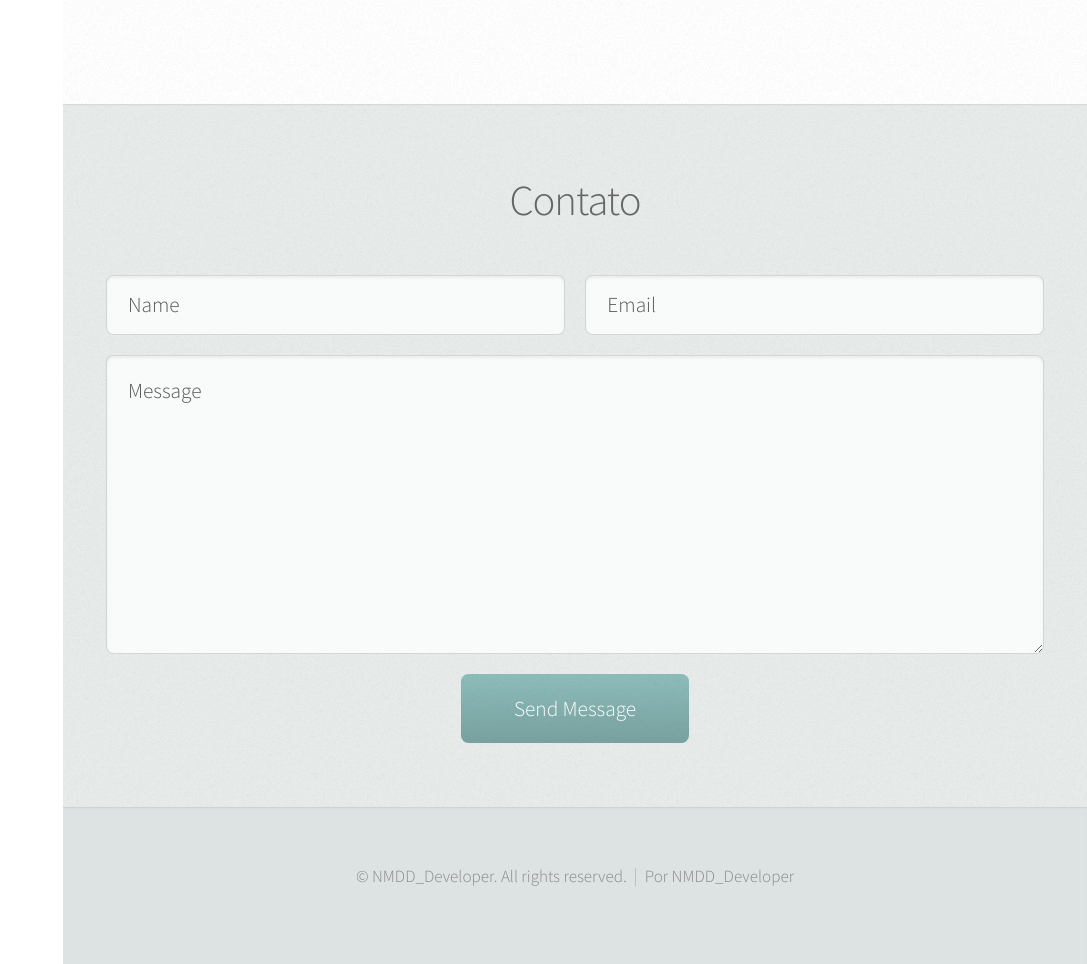
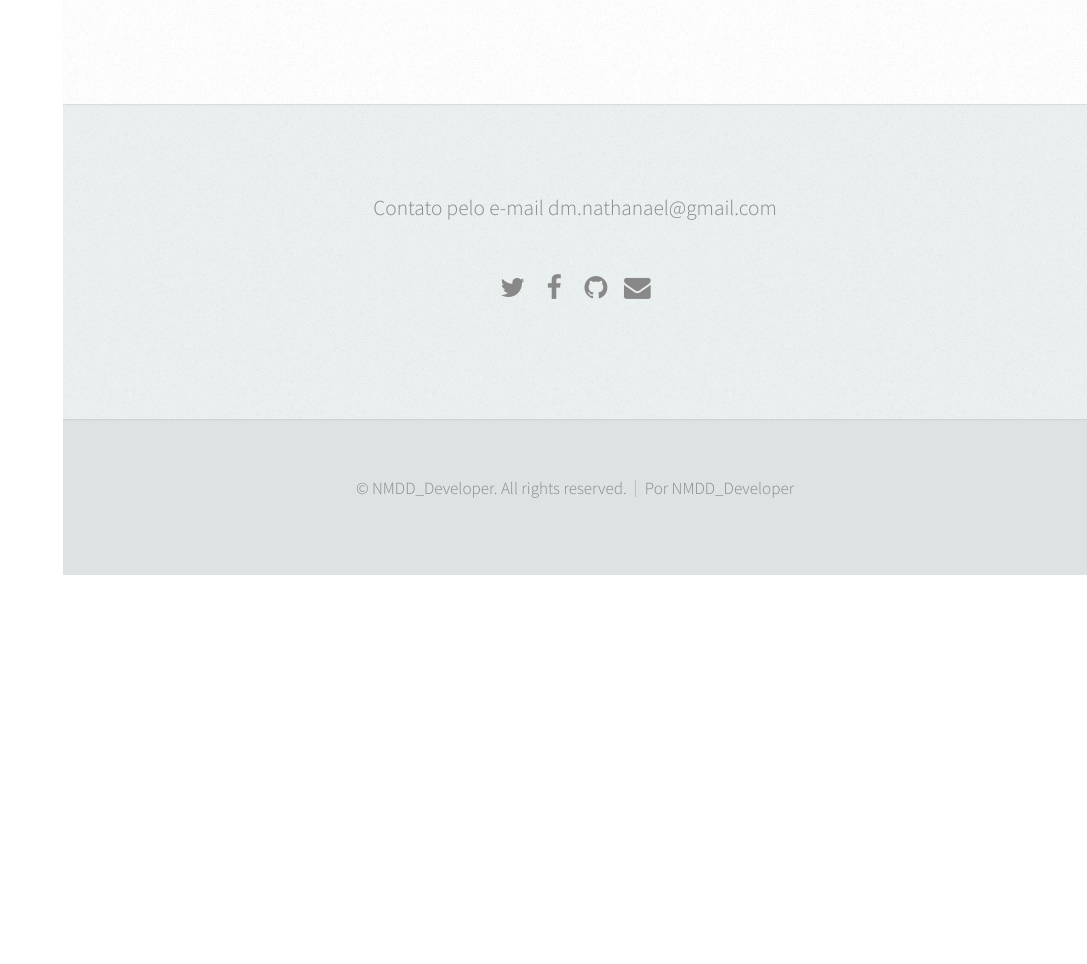
Before and after one commit to NathanaelDelfino/nathanaeldelfino.github.io, a plain HTML site: page index.html in a window 1280 px wide. Shown: the part 2142-3106 px from the top of the page, without its empty margins (193-1280 px from the left). After the commit the page ends 2717 px from the top, so only its background shows below. Drawn offline with Linux system fonts and the light colour scheme.

Commit message:
:memo:Atualizando arquivos.

```diff
--- a/assets/css/main.css
+++ b/assets/css/main.css
@@ -1638,7 +1638,7 @@
 	}
 
 		a:hover {
-			color: #E27689;
+			color: #FFF;
 			border-bottom-color: rgba(255, 255, 255, 0);
 		}
 
@@ -2169,7 +2169,7 @@
 			}
 
 			#main > section.four {
-				background-color: #e8edec;
+				background-color: #ecf1f1;
 			}
 
 /* Wide */
--- a/index.html
+++ b/index.html
@@ -146,22 +146,17 @@
 						<div class="container">
 
 							<header>
-								<h2>Contato</h2>
+								<p>Contato pelo e-mail dm.nathanael@gmail.com</p>
 							</header>
-
-							<form method="post" action="#">
-								<div class="row">
-									<div class="6u 12u$(mobile)"><input type="text" name="name" placeholder="Name" /></div>
-									<div class="6u$ 12u$(mobile)"><input type="text" name="email" placeholder="Email" /></div>
-									<div class="12u$">
-										<textarea name="message" placeholder="Message"></textarea>
-									</div>
-									<div class="12u$">
-										<input type="submit" value="Send Message" />
-									</div>
-								</div>
-							</form>
-
+							<div class="bottom">
+								<!-- Social Icons -->
+								<ul class="icons">
+									<li><a href="https://twitter.com/NMDD_Developer" class="icon fa-twitter"><span class="label">Twitter</span></a></li>
+									<li><a href="https://www.facebook.com/nathanael.delfino" class="icon fa-facebook"><span class="label">Facebook</span></a></li>
+									<li><a href="https://github.com/NathanaelDelfino" class="icon fa-github"><span class="label">Github</span></a></li>
+									<li><a href="dm.nathanael@gmail.com" class="icon fa-envelope"><span class="label">Email</span></a></li>
+								</ul>
+							</div>
 						</div>
 					</section>
 
```
